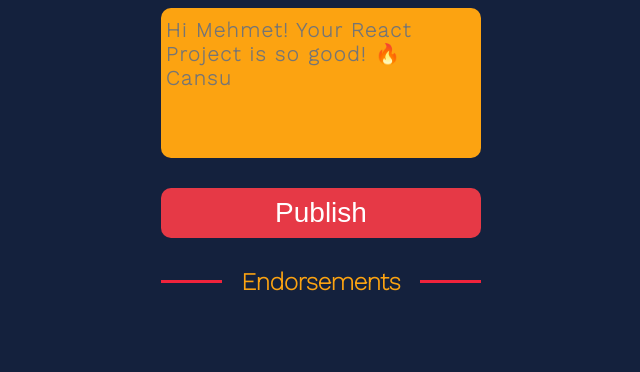
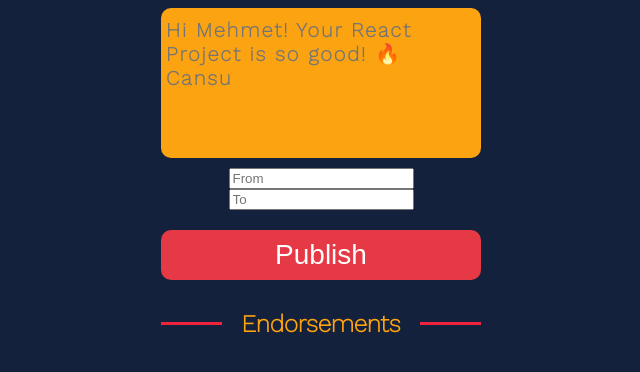
Before and after one commit to myildiz97/endorsement-app, a plain HTML site: page index.html in a window 1280 px wide. Shown: the part 260-632 px from the top of the page, without its empty margins (319-959 px from the left). Drawn offline with nearby package versions, Linux system fonts and the light colour scheme; no server answers.

Commit message:
Update index.html

```diff
--- a/index.html
+++ b/index.html
@@ -16,6 +16,10 @@
             <img src="./Freddie.png" alt="Freddie" id="freddie">
             <h2>We are the Champions</h2>
             <textarea id="textarea" placeholder="Hi Mehmet! Your React Project is so good! 🔥 Cansu"></textarea>
+            <div id="from-to">
+                <input type="text" name="text1" id="text1" class="from-to" placeholder="From">
+                <input type="text" name="text2" id="text2" class="from-to" placeholder="To">
+            </div>
             <button id="publish-btn">Publish</button>
             <div id="divider">
                 <hr>
```
